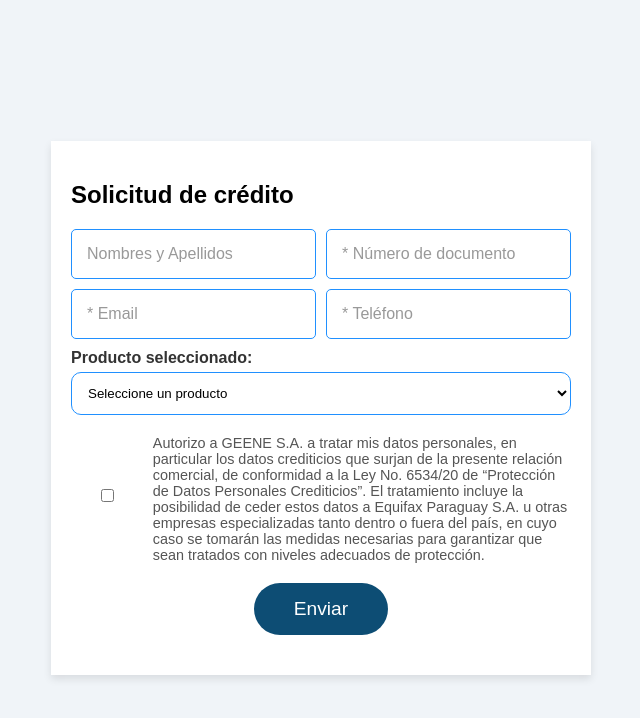
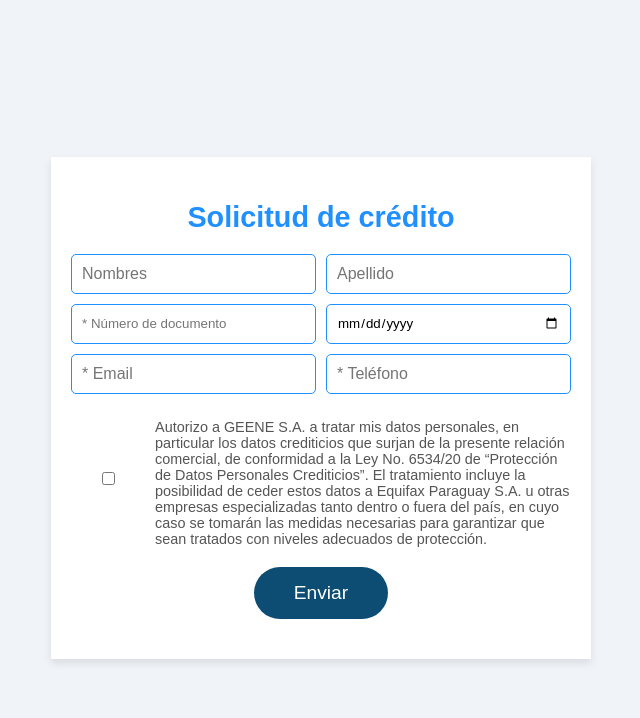
Before and after one commit to dev-GEENE/creditoWeb, a website: page src/index.html in a window 1280 px wide. Shown: the whole page, without its empty margins (319-959 px from the left). Drawn offline with Linux system fonts and the light colour scheme.

Commit message:
Ajustes del formulario

```diff
--- a/src/index.html
+++ b/src/index.html
@@ -11,26 +11,19 @@
         <h2>Solicitud de crédito</h2>
         <form action="https://prod-28.brazilsouth.logic.azure.com:443/workflows/ec0be2cecb414940a85232b3f08a2a75/triggers/manual/paths/invoke?api-version=2016-06-01&sp=%2Ftriggers%2Fmanual%2Frun&sv=1.0&sig=RIoZYN2iAZ0haEBpZIM10oxxb7fsdJjDh5R-sNh2azc" method="POST" class="input-form" enctype="multipart/form-data">
             <div class="input-name-company">
-                <input type="text" id="name" name="name" placeholder="Nombres y Apellidos" >
-                <input type="text" id="dni" name="dni" pattern="[A-Za-z0-9]+" title="El DNI debe contener solo letras y números" placeholder="* Número de documento">
+                <input type="text" id="name" name="name" placeholder="Nombres" required >
+                <input type="text" id="apellido" name="apellido" placeholder="Apellido" required>
+            </div>
+
+            <div class="dni">
+                <input type="text" id="dni" name="dni" pattern="[A-Za-z0-9]+" title="El DNI debe contener solo letras y números" placeholder="* Número de documento" required>
+                <input type="date" id="fecha_nacimiento" name="fecha_nacimiento" required>
             </div>
 
             <div class="email-phone">
                 <input type="email" id="email" name="email" placeholder="* Email" required>
                 <input type="tel" id="phone" name="phone" placeholder="* Teléfono" required>
             </div>
-
-            <div class="producto">
-                <label for="product">Producto seleccionado:</label>
-                <select id="product" name="product" required>
-                    <option value="">Seleccione un producto</option>
-                    <option value="iPhone 15 Pro Max 256gb Black Titanium E-Sim (MU663LL/A)">iPhone 15 Pro Max 256gb Black Titanium E-Sim (MU663LL/A)</option>
-                    <option value="iPhone 16 Plus 512Gb E-sim">iPhone 16 Plus 512Gb E-sim</option>
-                    <option value="iPhone 14 Pro Max 256gb Deep Purple E-Sim Mq8w3ll/A">iPhone 14 Pro Max 256gb Deep Purple E-Sim Mq8w3ll/A</option>
-                    <option value="iPhone 13 Pro Max 256gb Prog Apple">iPhone 13 Pro Max 256gb Prog Apple</option>
-                </select>
-            </div>
-
             <div class="conditions">
                 <div class="checkbox">
                     <input type="checkbox" id="terms" name="terms" required class="input-check">
--- a/src/main.js
+++ b/src/main.js
@@ -6,18 +6,25 @@ document.addEventListener('DOMContentLoaded', function() {
 
         // Obtener los valores de los campos del formulario
         const nombre = document.getElementById('name').value;
+        const apellido = document.getElementById('apellido').value;
         const email = document.getElementById('email').value;
         const telefono = document.getElementById('phone').value;
-        const mensaje = document.getElementById('message').value;
+        const fechaDeNacimiento = document.getElementById('fecha_nacimiento').value;
         const dni = document.getElementById('dni').value;
         const autorizacion = document.getElementById('terms').checked;
 
+        // Formatear la fecha de nacimiento a DD/MM/AÑo
+        const fechaParts = fechaDeNacimiento.split('-');
+        const fechaFormateada =  `${fechaParts[2]}/${fechaParts[1]}/${fechaParts[0]}`;
+
+        const nombreCompleto = `${nombre} ${apellido}`;
+
         // Crear un objeto JSON
         const datosFormulario = {
-            "Nombre": nombre,
+            "nombrecompleto": nombreCompleto,
             "Email": email,
             "Telefono": telefono,
-            "Mensaje": mensaje,
+            "FechaDeNacimiento": fechaFormateada,
             "NroDoc": dni,
             "Autorizacion": autorizacion
         };
--- a/src/styles.css
+++ b/src/styles.css
@@ -20,7 +20,7 @@ body {
 }
 
 
-.form-container h3 {
+.form-container h2 {
     text-align: center;
     color: #2090ff;
     font-size: 1.8em;
@@ -29,7 +29,7 @@ body {
 }
 
 .input-name-company,
-.email-phone {
+.email-phone, .dni {
     display: flex;
     gap: 10px;
     width:100%;
@@ -38,24 +38,10 @@ body {
 .email-phone input, .input-name-company input {
     width: 100%;
     border: 1px solid #2090ff;
-    padding: 15px;
+    padding: 10px;
     font-size: 1rem;
     background-color:white;
     color: #333;
-}
-
-input::placeholder {
-    color: #999;
-}
-
-.message textarea {
-    border: 1px solid #2090ff;
-    font-family: "Arial", sans-serif;
-    margin-bottom: 10px;
-    padding: 15px;
-    background-color: white;
-    font-size: 1rem;
-    margin-bottom: 10px;
 }
 
 .checkbox {
@@ -66,7 +52,7 @@ input::placeholder {
 }
 
 .input-check {
-    margin-top: 4px;
+    margin-top: 2px;
 }
 
 .p-ckeck {
@@ -75,16 +61,15 @@ input::placeholder {
     color:#555;
 }
 
-input,
-textarea {
-    width: 96.5%;
+input {
+    width: 100.5%;
     padding: 10px;
     margin-bottom: 10px;
     border: 1px solid #ccc;
     border-radius: 5px;
-    background-color: rgb(243, 243, 243);
     font-family: "Arial", sans-serif;
     box-sizing: border-box;
+    border: 1px solid #2090ff;
 }
 
 input[type="submit"] {
@@ -105,30 +90,6 @@ input[type="submit"]:hover {
     background-color: #003f7f;
 }
 
-
-.producto {
-    display: flex;
-    flex-direction: column;
-    gap: 5px;
-    margin-bottom: 20px;
-}
-
-.producto label {
-    font-weight: bold;
-    font-size: 1rem;
-    color: #333;
-}
-
-.producto select {
-    width: 100%;
-    padding: 12px;
-    border-radius: 10px;
-    border: 1px, solid #2090ff;
-    background-color: white;
-    font-family: "Arial" sans-serif;
-
-}
-
 @media (max-width: 768px) {
     .form-container {
         width: 90%;
```
